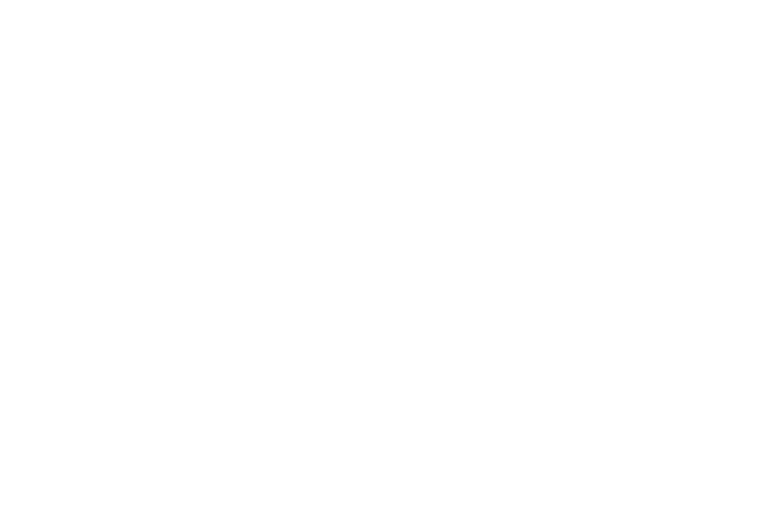
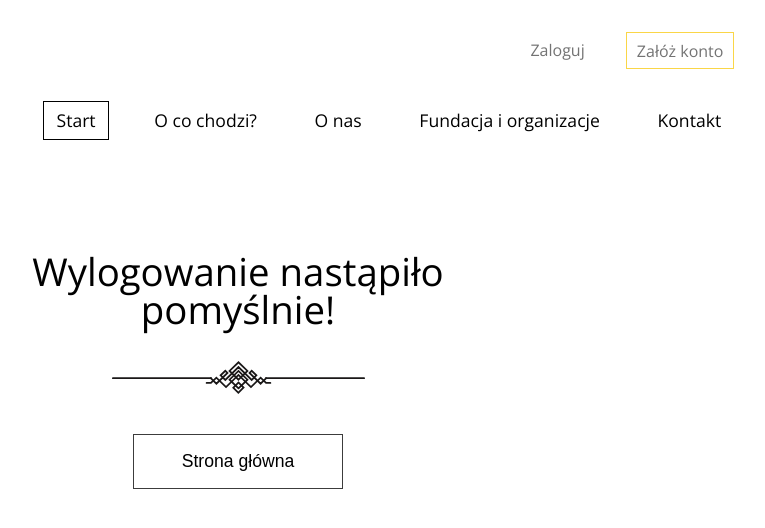
Before and after one commit to MonoliYoda/charity-website, a React app: page /logout in a window 1280 px wide. Before the commit this address had no page. Shown: the whole page, without its empty margins (402-1167 px from the left). Built offline with nearby package versions, Linux system fonts and the light colour scheme.

Commit message:
Created the logout view

```diff
--- a/src/components/App.js
+++ b/src/components/App.js
@@ -2,6 +2,7 @@ import { BrowserRouter, Route, Routes } from "react-router-dom";
 import "./App.scss";
 import Home from "./Home";
 import UserLogin from "./UserLogin/UserLogin";
+import UserLogout from "./UserLogout/UserLogout";
 import UserRegister from "./UserRegister/UserRegister";
 
 function App() {
@@ -11,6 +12,7 @@ function App() {
         <Route path="/" element={<Home />}></Route>
         <Route path="/login" element={<UserLogin />}></Route>
         <Route path="/register" element={<UserRegister />}></Route>
+        <Route path="/logout" element={<UserLogout />}></Route>
       </Routes>
     </BrowserRouter>
   );
--- a/src/components/UserLogin/UserLogin.scss
+++ b/src/components/UserLogin/UserLogin.scss
@@ -9,6 +9,7 @@
     text-align: center;
     font-size: 2.4rem;
     margin: 2rem 0;
+    max-width: 26rem;
   }
   form {
     margin-top: 3rem;
--- /dev/null
+++ b/src/components/UserLogout/UserLogout.js
@@ -0,0 +1,21 @@
+import React from "react";
+import "./UserLogout.scss";
+import MainMenu from "../MainMenu/MainMenu";
+import decoration from "../../assets/Decoration.svg";
+
+export default function UserLogout() {
+  return (
+    <>
+      <MainMenu />
+      <section className="user-login">
+        <h1>Wylogowanie nastąpiło pomyślnie!</h1>
+        <img src={decoration} alt="decoration" height="33" />
+        <div className="buttons buttons-centered">
+          <button className="outlined" id="login">
+            Strona główna
+          </button>
+        </div>
+      </section>
+    </>
+  );
+}
--- /dev/null
+++ b/src/components/UserLogout/UserLogout.scss
@@ -0,0 +1,3 @@
+.buttons.buttons-centered {
+  justify-content: center;
+}
```
